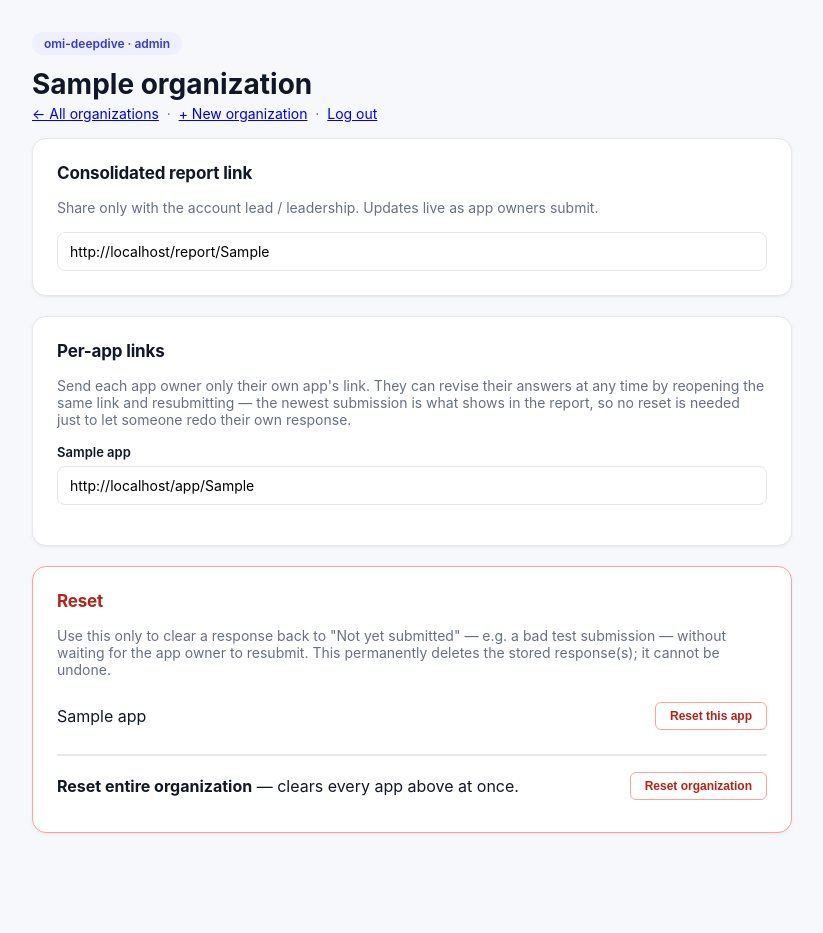
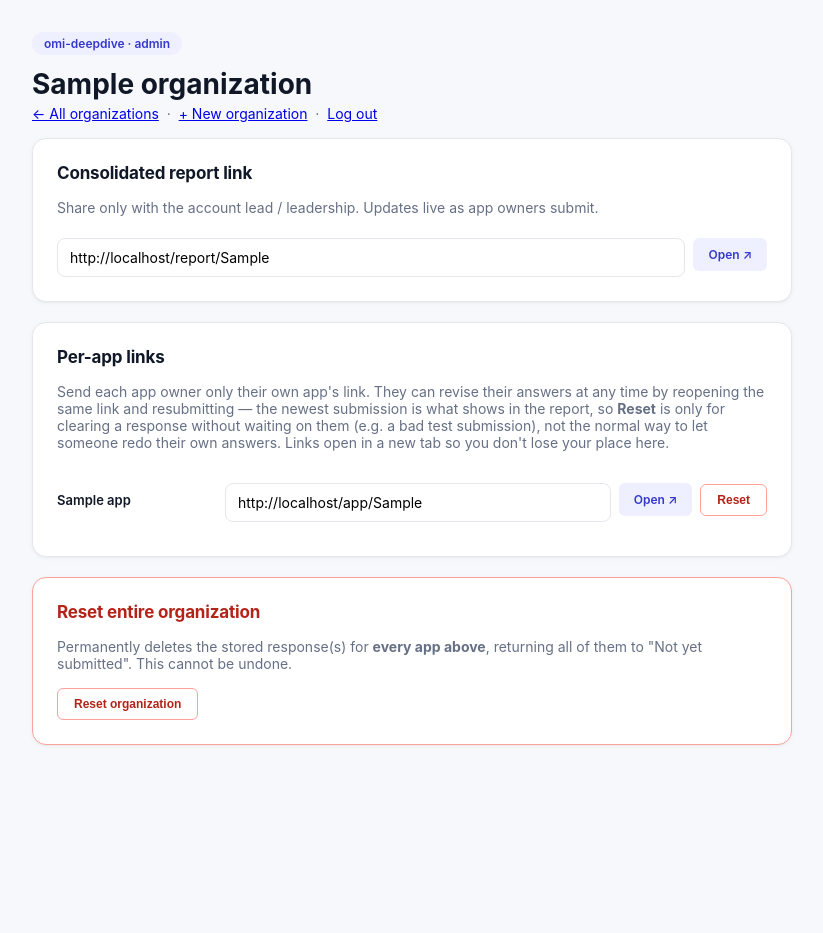
Before and after one commit to shrilekha/omi, a Flask app: page /admin/org/1 in a window 1280 px wide. Shown: the whole page, without its empty margins (228-1051 px from the left). After the commit the page ends 745 px from the top, so only its background shows below. Run offline with Flask 3, Linux system fonts and the light colour scheme; the visitor is signed in with stand-in values (Sample User, id 1); tables that the repository leaves empty hold one stand-in row (values such as "Sample post").

Commit message:
Make admin org links clickable, put reset next to each app's link
- Every link (consolidated report, each per-app link) now has an "Open"
  button that launches it in a new tab, so the admin never loses their
  place on this page — avoids needing back-navigation embedded into pages
  that are meant for external app owners/leadership, not the admin.
  The copyable read-only input stays alongside it for grabbing the raw
  URL to send out.
- Reset moved from a separate section repeating the app list to sit
  directly next to each app's own link/row. Org-wide reset stays as its
  own clearly separated danger-zone action below.
- Strengthened the confirm() wording on both reset actions to explicitly
  state the deletion is permanent and cannot be undone, and that the app
  reverts to "Not yet submitted".

Co-Authored-By: Claude Sonnet 5 <noreply@anthropic.com>
Claude-Session: https://claude.ai/code/session_01BKzNwUUAyRS3fdD6o3dcqE

```diff
--- a/omi-deepdive/backend/static/style.css
+++ b/omi-deepdive/backend/static/style.css
@@ -241,11 +241,44 @@ th { color: var(--sub); font-weight: 600; font-size: 12px; text-transform: upper
 
 .danger-zone { border-color: #fda29b; }
 .danger-zone h2 { color: #b42318; }
-.reset-row { display: flex; align-items: center; justify-content: space-between; padding: 8px 0; border-top: 1px solid var(--border); }
-.reset-row:first-of-type { border-top: none; }
 .btn-danger {
   background: #fff; color: #b42318; border: 1px solid #fda29b;
-  padding: 6px 14px; border-radius: 6px; font-size: 12px; font-weight: 600; cursor: pointer;
+  padding: 8px 16px; border-radius: 6px; font-size: 12px; font-weight: 600; cursor: pointer;
+  white-space: nowrap;
 }
 .btn-danger:hover { background: #fef3f2; }
 .app-detail h2 { border-top: 1px solid var(--border); padding-top: 20px; }
+
+.link-row { display: flex; gap: 8px; align-items: center; }
+.link-row input { flex: 1; }
+
+.app-link-row {
+  display: flex;
+  align-items: center;
+  gap: 8px;
+  padding: 10px 0;
+  border-top: 1px solid var(--border);
+}
+.app-link-row:first-of-type { border-top: none; }
+.app-link-name { width: 160px; flex-shrink: 0; font-weight: 600; font-size: 13px; }
+.app-link-row input { flex: 1; min-width: 0; }
+
+.btn-open {
+  background: var(--accent-bg);
+  color: var(--accent);
+  border: 1px solid transparent;
+  padding: 8px 14px;
+  border-radius: 6px;
+  font-size: 12px;
+  font-weight: 600;
+  text-decoration: none;
+  white-space: nowrap;
+  flex-shrink: 0;
+}
+.btn-open:hover { background: var(--accent); color: #fff; }
+
+@media (max-width: 640px) {
+  .app-link-row { flex-wrap: wrap; }
+  .app-link-name { width: 100%; }
+  .app-link-row input { width: 100%; order: 3; }
+}
--- a/omi-deepdive/backend/templates/admin_org.html
+++ b/omi-deepdive/backend/templates/admin_org.html
@@ -23,44 +23,44 @@
   <section class="card">
     <h2>Consolidated report link</h2>
     <p class="sub">Share only with the account lead / leadership. Updates live as app owners submit.</p>
-    <input type="text" readonly value="{{ base_url }}/report/{{ org.report_token }}" onclick="this.select()">
+    <div class="link-row">
+      <input type="text" readonly value="{{ base_url }}/report/{{ org.report_token }}" onclick="this.select()">
+      <a href="{{ base_url }}/report/{{ org.report_token }}" target="_blank" rel="noopener" class="btn-open">Open &#8599;</a>
+    </div>
   </section>
 
   <section class="card">
     <h2>Per-app links</h2>
-    <p class="sub">Send each app owner only their own app's link. They can revise their answers at any time by reopening the same link and resubmitting — the newest submission is what shows in the report, so no reset is needed just to let someone redo their own response.</p>
+    <p class="sub">
+      Send each app owner only their own app's link. They can revise their answers at any
+      time by reopening the same link and resubmitting — the newest submission is what shows
+      in the report, so <strong>Reset</strong> is only for clearing a response without
+      waiting on them (e.g. a bad test submission), not the normal way to let someone redo
+      their own answers. Links open in a new tab so you don't lose your place here.
+    </p>
     {% for a in apps %}
-    <label class="block">{{ a.name }}
+    <div class="app-link-row">
+      <span class="app-link-name">{{ a.name }}</span>
       <input type="text" readonly value="{{ base_url }}/app/{{ a.access_token }}" onclick="this.select()">
-    </label>
+      <a href="{{ base_url }}/app/{{ a.access_token }}" target="_blank" rel="noopener" class="btn-open">Open &#8599;</a>
+      <form method="POST" action="{{ url_for('admin_reset_app', app_id=a.id) }}"
+            onsubmit="return confirm('Permanently delete all of {{ a.name }}\'s stored response(s)? This cannot be undone, and the app will go back to \'Not yet submitted\'.');">
+        <button type="submit" class="btn-danger" title="Permanently deletes this app's stored response(s)">Reset</button>
+      </form>
+    </div>
     {% endfor %}
   </section>
 
   <section class="card danger-zone">
-    <h2>Reset</h2>
+    <h2>Reset entire organization</h2>
     <p class="sub">
-      Use this only to clear a response back to "Not yet submitted" — e.g. a bad
-      test submission — without waiting for the app owner to resubmit. This
-      permanently deletes the stored response(s); it cannot be undone.
+      Permanently deletes the stored response(s) for <strong>every app above</strong>,
+      returning all of them to "Not yet submitted". This cannot be undone.
     </p>
-
-    {% for a in apps %}
-    <div class="reset-row">
-      <span>{{ a.name }}</span>
-      <form method="POST" action="{{ url_for('admin_reset_app', app_id=a.id) }}"
-            onsubmit="return confirm('Permanently delete {{ a.name }}\'s response(s)? This cannot be undone.');">
-        <button type="submit" class="btn-danger">Reset this app</button>
-      </form>
-    </div>
-    {% endfor %}
-
-    <div class="reset-row" style="margin-top:16px; border-top:2px solid var(--border); padding-top:16px;">
-      <span><strong>Reset entire organization</strong> — clears every app above at once.</span>
-      <form method="POST" action="{{ url_for('admin_reset_org', org_id=org.id) }}"
-            onsubmit="return confirm('Permanently delete ALL responses for {{ org.name }}? This cannot be undone.');">
-        <button type="submit" class="btn-danger">Reset organization</button>
-      </form>
-    </div>
+    <form method="POST" action="{{ url_for('admin_reset_org', org_id=org.id) }}"
+          onsubmit="return confirm('Permanently delete ALL stored responses for every app in {{ org.name }}? This cannot be undone.');">
+      <button type="submit" class="btn-danger">Reset organization</button>
+    </form>
   </section>
 </div>
 </body>
```
